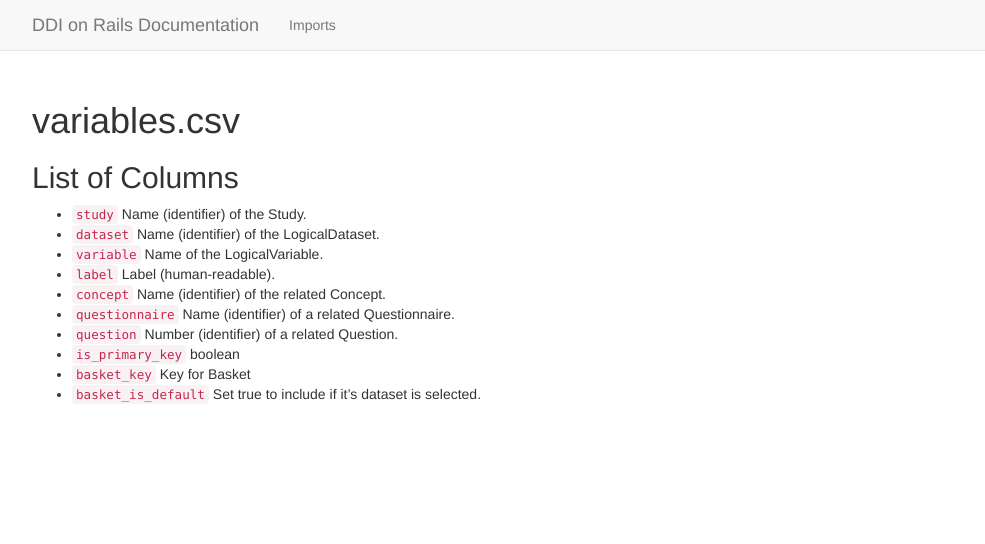
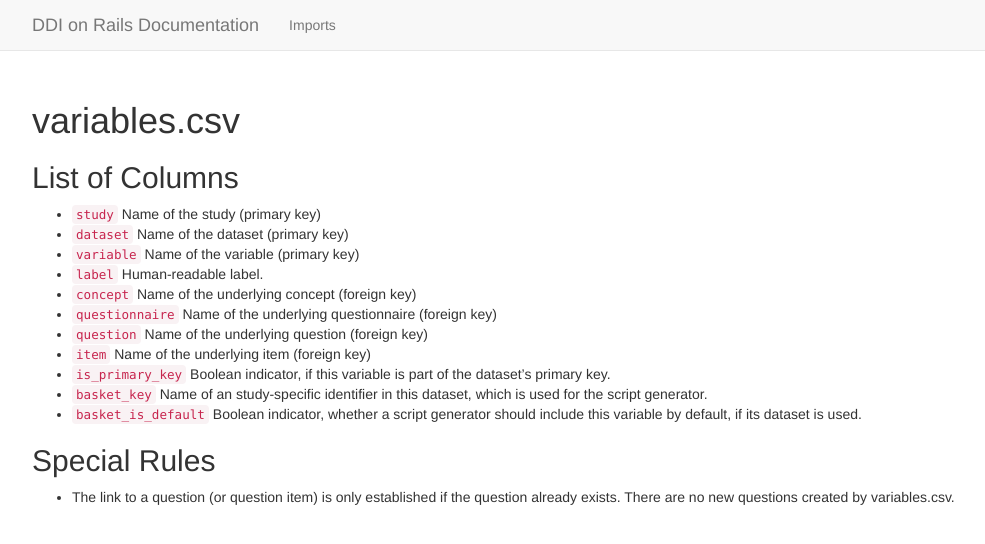
Before and after one commit to ddionrails/ddionrails.github.io, a Jekyll site: the page built from imports/variables_csv.markdown, in a window 1280 px wide. Shown: the top 544 px of the page, without its empty margins (38-1023 px from the left). Built offline with Jekyll 4.4.1, drawn with Linux system fonts in a browser that asks for light colours; Markdown is read by kramdown in place of the engine named in the settings.

Commit message:
Update variables_csv

```diff
--- a/imports/variables_csv.markdown
+++ b/imports/variables_csv.markdown
@@ -9,13 +9,24 @@ variables.csv
 List of Columns
 ---------------
 
-* `study` Name (identifier) of the Study.
-* `dataset` Name (identifier) of the LogicalDataset.
-* `variable` Name of the LogicalVariable.
-* `label` Label (human-readable).
-* `concept` Name (identifier) of the related Concept.
-* `questionnaire` Name (identifier) of a related Questionnaire.
-* `question` Number (identifier) of a related Question.
-* `is_primary_key` boolean
-* `basket_key` Key for Basket
-* `basket_is_default` Set true to include if it's dataset is selected.
+* `study` Name of the study (primary key)
+* `dataset` Name of the dataset (primary key)
+* `variable` Name of the variable (primary key)
+* `label` Human-readable label.
+* `concept` Name of the underlying concept (foreign key)
+* `questionnaire` Name of the underlying questionnaire (foreign key)
+* `question` Name of the underlying question (foreign key)
+* `item` Name of the underlying item (foreign key)
+* `is_primary_key` Boolean indicator, if this variable is part of the
+  dataset's primary key.
+* `basket_key` Name of an study-specific identifier in this dataset, which
+  is used for the script generator.
+* `basket_is_default` Boolean indicator, whether a script generator should
+  include this variable by default, if its dataset is used.
+
+Special Rules
+-------------
+
+* The link to a question (or question item) is only established if the
+  question already exists. There are no new questions created by
+  variables.csv.
```
